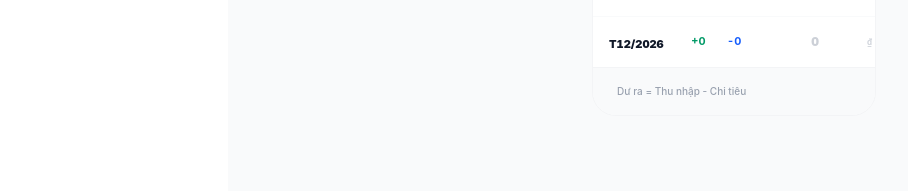
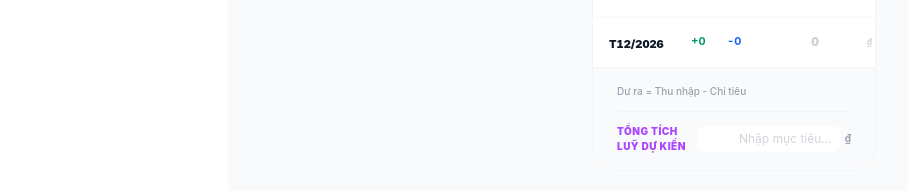
Before and after one commit to huynhvinhit88/FinanceTracker, a React (Vite) app in the folder frontend/: page /plan in a window 1280 px wide. Shown: the part 1342-1533 px from the top of the page, without its empty margins (52-960 px from the left). Built offline with nearby package versions, Linux system fonts and the light colour scheme; sample sign-in values are in the browser's storage.

Commit message:
feat(plan): add expected total savings input to projection table footer

```diff
--- a/frontend/src/pages/Plan.jsx
+++ b/frontend/src/pages/Plan.jsx
@@ -29,6 +29,7 @@ export default function Plan() {
 
   const [loading, setLoading] = useState(true);
   const [savingsPlan, setSavingsPlan] = useState({});
+  const [expectedTotalSavings, setExpectedTotalSavings] = useState('');
 
   const [isAddPlanOpen, setIsAddPlanOpen] = useState(false);
   const [isEditPlanOpen, setIsEditPlanOpen] = useState(false);
@@ -84,7 +85,20 @@ export default function Plan() {
     if (stored) {
       try { setSavingsPlan(JSON.parse(stored)); } catch (e) {}
     }
+    const etKey = `expected_total_savings_${user.id}`;
+    const storedEt = localStorage.getItem(etKey);
+    if (storedEt) setExpectedTotalSavings(storedEt);
   }, [user]);
+
+  const handleExpectedTotalSavingsChange = (e) => {
+    const raw = e.target.value.replace(/[^\d]/g, '');
+    setExpectedTotalSavings(raw);
+    if (user) {
+      const etKey = `expected_total_savings_${user.id}`;
+      if (raw) localStorage.setItem(etKey, raw);
+      else localStorage.removeItem(etKey);
+    }
+  };
 
   const fetchAllData = async () => {
     if (!user) return;
@@ -589,8 +603,10 @@ export default function Plan() {
                       </tbody>
                     </table>
                   </div>
-                  <div className="p-4 bg-gray-50 dark:bg-slate-800/50 border-t border-gray-100 dark:border-white/5 flex flex-col sm:flex-row justify-between items-center px-6 gap-3">
+                  <div className="p-4 bg-gray-50 dark:bg-slate-800/50 border-t border-gray-100 dark:border-white/5 px-6">
+                    <div className="flex flex-col sm:flex-row justify-between items-start sm:items-center gap-3">
                       <p className="text-[10px] text-gray-400 dark:text-slate-500 font-medium">Dư ra = Thu nhập - Chi tiêu</p>
+                      <div className="flex items-center gap-3 ml-auto">
                         {Object.keys(savingsPlan).length > 0 && (
                           <button
                             onClick={() => { if(window.confirm('Xoá tất cả ghi đè tiết kiệm?')) { setSavingsPlan({}); localStorage.removeItem(`savings_plan_${user?.id || 'guest'}`); } }}
@@ -599,6 +615,21 @@ export default function Plan() {
                             Xoá ghi đè
                           </button>
                         )}
+                      </div>
+                    </div>
+                    <div className="flex items-center justify-between mt-3 pt-3 border-t border-gray-100 dark:border-white/5">
+                      <label className="text-[10px] font-black text-purple-500 dark:text-purple-400 uppercase tracking-wider">Tổng tích luỹ dự kiến</label>
+                      <div className="flex items-center gap-1">
+                        <input
+                          type="text"
+                          placeholder="Nhập mục tiêu..."
+                          value={expectedTotalSavings ? Number(expectedTotalSavings).toLocaleString('vi-VN') : ''}
+                          onChange={handleExpectedTotalSavingsChange}
+                          className="text-right text-xs font-black text-purple-600 dark:text-purple-400 outline-none w-36 py-1 px-2 rounded-lg border border-transparent focus:border-purple-300 dark:focus:border-purple-800 bg-white dark:bg-slate-900 placeholder:text-gray-300 dark:placeholder:text-slate-700 placeholder:font-normal"
+                        />
+                        <span className="text-[10px] text-gray-400 dark:text-slate-600 font-bold">₫</span>
+                      </div>
+                    </div>
                   </div>
                 </div>
               )}
```
Lines whose indentation alone changed are shown as unchanged.
